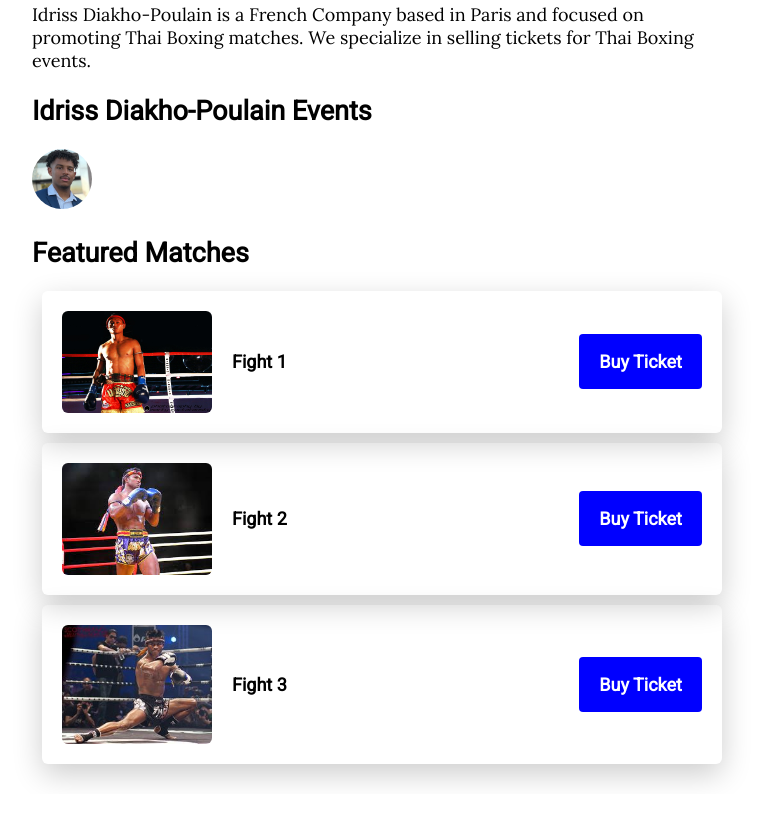
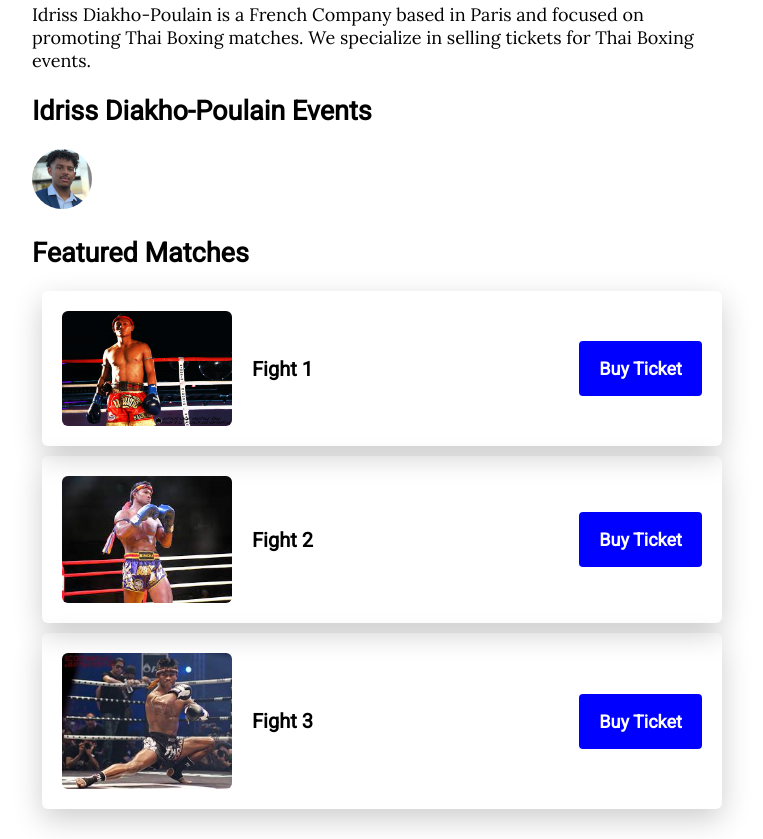
Before and after one commit to Idriss-Diakho/My_Startup, a plain HTML site: page index.html in a window 1280 px wide. Shown: the part 634-1473 px from the top of the page, without its empty margins (258-1021 px from the left). Before the commit the page ends 1428 px from the top, so only its background shows below. Drawn offline with Linux system fonts and the light colour scheme; a script that the page names is missing.

Commit message:
Update card.css

```diff
--- a/css/components/card.css
+++ b/css/components/card.css
@@ -15,12 +15,12 @@
 }
 
 .card img {
-	width: 150px;
+	width: 170px;
 	border-radius: 6px;
 }
 
 .card h3 {
 	flex-grow: 1;
 	padding-left: 20px;
-	font-size: 18px;
+	font-size: 20px;
 }
```
